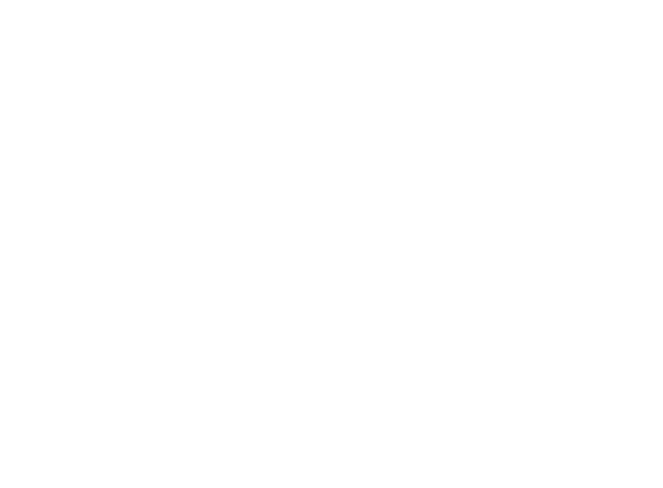
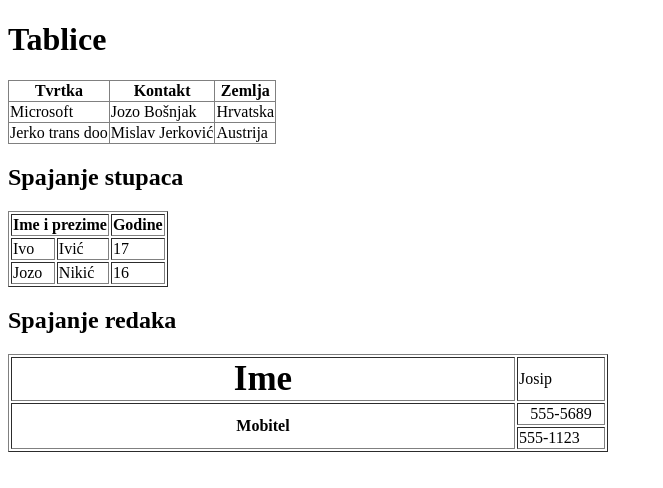
Before and after one commit to ivan10m/sjwp26-27, a plain HTML site: page tablice/tablice2.html in a window 1280 px wide. Shown: the whole page, without its empty margins (0-663 px from the left). Drawn offline with Linux system fonts and the light colour scheme.

Commit message:
Update tablice2.html

```diff
--- a/tablice/tablice2.html
+++ b/tablice/tablice2.html
@@ -5,5 +5,55 @@
     <meta name="viewport" content="width=device-width, initial-scale=1.0" />
     <title>Tablice vježba</title>
   </head>
-  <body></body>
+  <body>
+    <h1>Tablice</h1>
+    <table border="1" style="border-collapse: collapse">
+      <tr>
+        <th>Tvrtka</th>
+        <th>Kontakt</th>
+        <th>Zemlja</th>
+      </tr>
+      <tr>
+        <td>Microsoft</td>
+        <td>Jozo Bošnjak</td>
+        <td>Hrvatska</td>
+      </tr>
+      <tr>
+        <td>Jerko trans doo</td>
+        <td>Mislav Jerković</td>
+        <td>Austrija</td>
+      </tr>
+    </table>
+    <h2>Spajanje stupaca</h2>
+    <table border="1">
+      <tr>
+        <th colspan="2">Ime i prezime</th>
+        <th>Godine</th>
+      </tr>
+      <tr>
+        <td>Ivo</td>
+        <td>Ivić</td>
+        <td>17</td>
+      </tr>
+      <tr>
+        <td>Jozo</td>
+        <td>Nikić</td>
+        <td>16</td>
+      </tr>
+    </table>
+    <h2>Spajanje redaka</h2>
+    <table border="1" style="width: 600px">
+      <tr>
+        <th style="font-size: 35px; width: 500px">Ime</th>
+        <td>Josip</td>
+      </tr>
+      <tr>
+        <th rowspan="2">Mobitel</th>
+        <td style="text-align: center">555-5689</td>
+      </tr>
+      <tr>
+        <td>555-1123</td>
+      </tr>
+    </table>
+  </body>
 </html>
```
